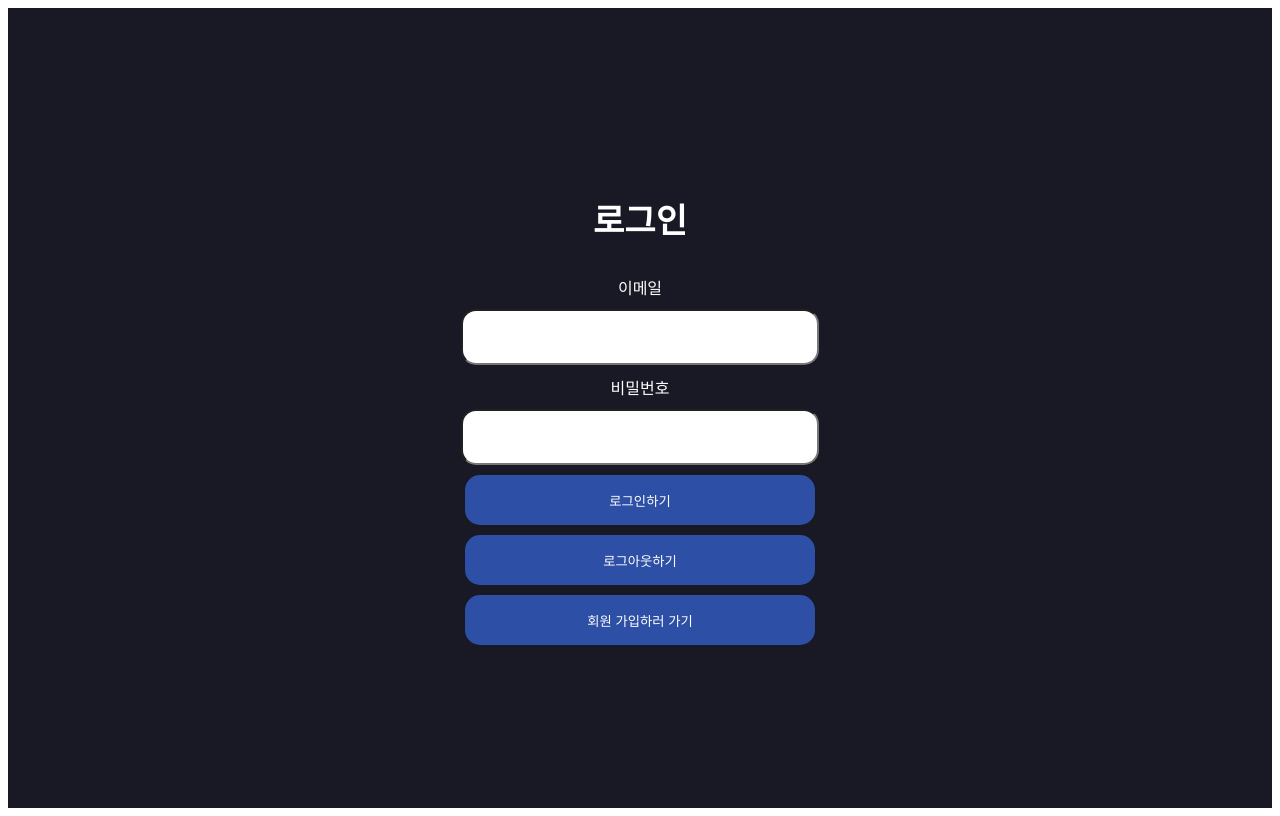
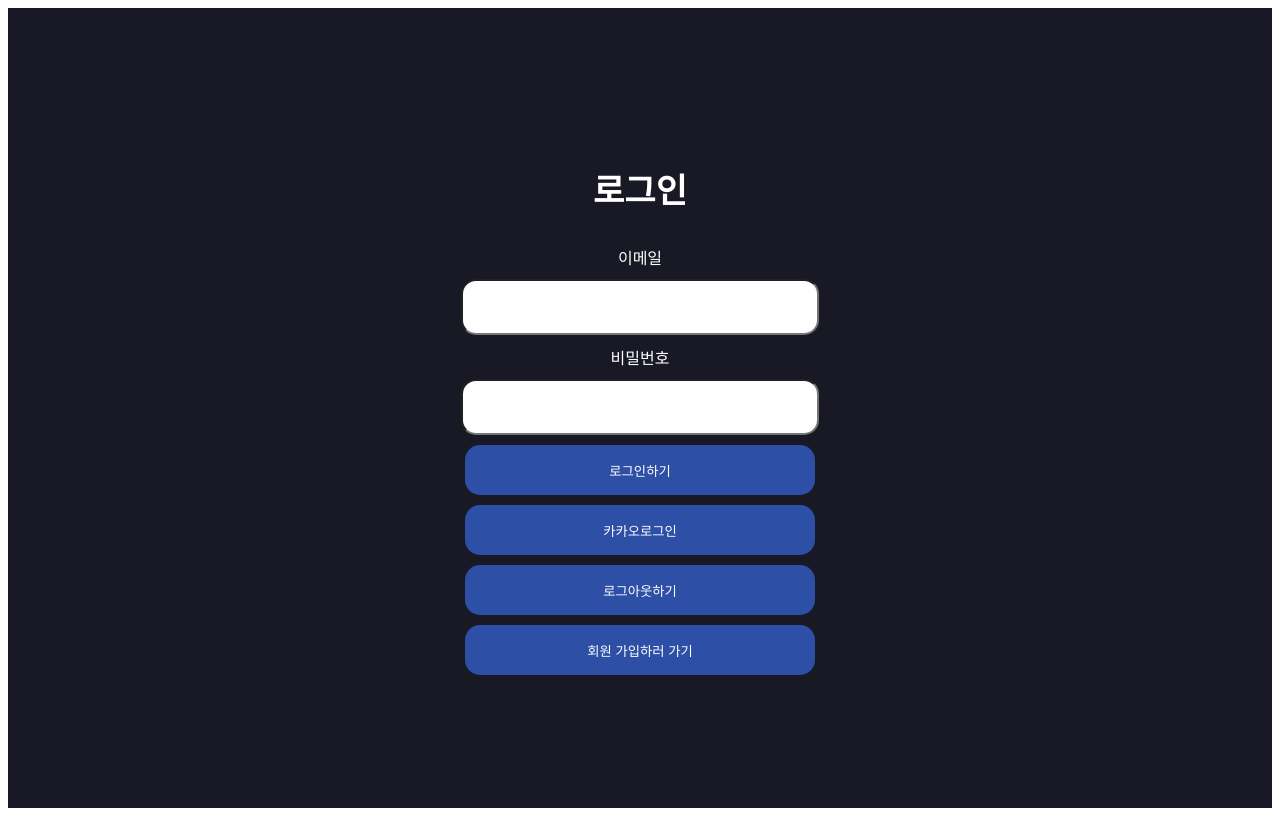
Before and after one commit to final-project-09a/todaygames, a React (Create React App) app: page /login in a window 1280 px wide. Built offline with nearby package versions, Linux system fonts and the light colour scheme; no server answers.

Commit message:
update 카카오 로그인구현

```diff
--- a/src/pages/login/Login.tsx
+++ b/src/pages/login/Login.tsx
@@ -62,6 +62,12 @@ function Login() {
     }
   };
 
+  const kakaologin = async function signInWithKakao() {
+    const { data, error } = await supabasedata.auth.signInWithOAuth({
+      provider: 'kakao'
+    });
+  };
+
   return (
     <StyledLogin>
       <StyledH1>로그인</StyledH1>
@@ -77,6 +83,7 @@ function Login() {
         <StyledButton type="submit">로그인하기</StyledButton>
       </StyledForm>
 
+      <StyledButton onClick={kakaologin}>카카오로그인</StyledButton>
       <StyledButton onClick={handleLogout}>로그아웃하기</StyledButton>
 
       <Link to="/signup">
```
